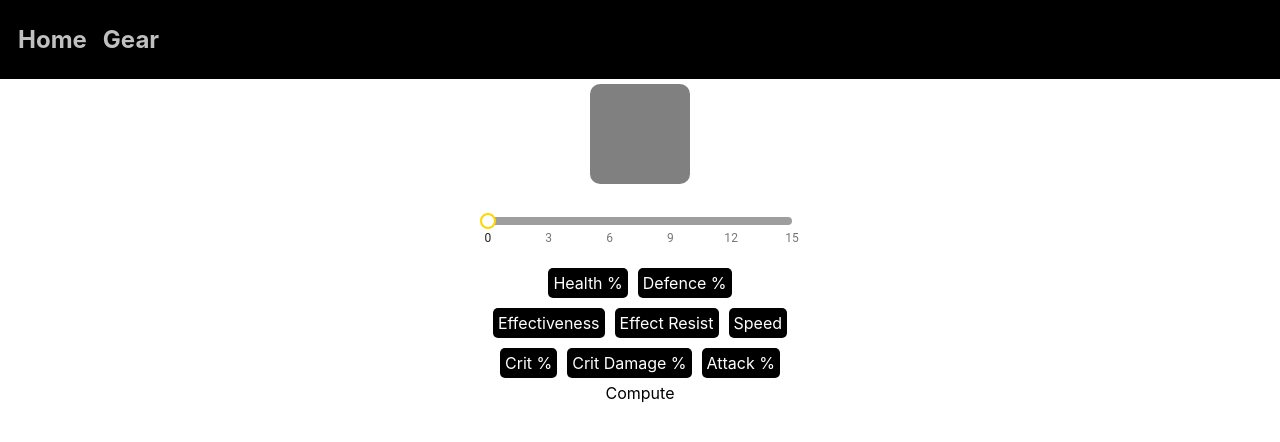
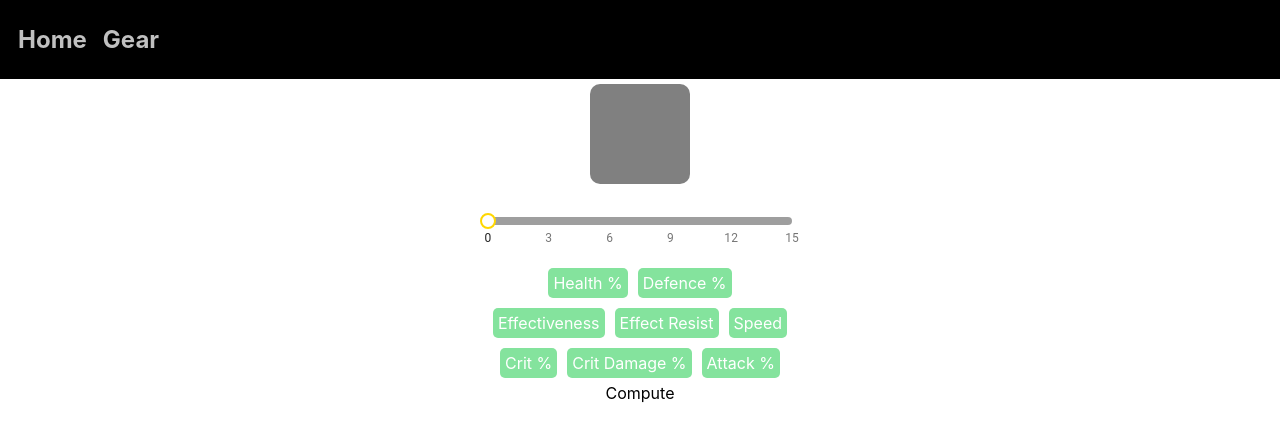
Before and after one commit to Cameronl14320/epic7-rebuilt, a Next.js app: page /gear in a window 1280 px wide. Shown: the top 442 px of the page. Built offline with nearby package versions, Linux system fonts and the light colour scheme.

Commit message:
substat select color highlight and proper selection

```diff
--- /dev/null
+++ b/components/gear/substat/SubstatButton.tsx
@@ -0,0 +1,43 @@
+import { Box } from 'rebass'
+import { useState } from 'react'
+import { SubStat } from '../../../objects/SubStat';
+import GearSelection from '../../../objects/GearSelection'
+import { Button, Color } from '../../../styles/theme'
+
+const subSelectStyle = {
+    display: 'inline-flex',
+    textAlign: 'center',
+    margin: Button.mx,
+    padding: Button.padding,
+    borderRadius: Button.borderRadius,
+    background: Color.theme.primary,
+    color: Color.theme.secondary,
+    ":hover": {
+        cursor: "pointer",
+    }
+}
+
+interface buttonProps {
+    substat : SubStat
+    substats : GearSelection
+}
+
+export default function SubButton(props : buttonProps) {
+    const { substat, substats } = props;
+    const [selected, onSelect] = useState(false);
+
+    return (
+        <Box key={substat.name} id={substat.name} sx={subSelectStyle} style={{
+            background: selected?Color.theme.selectedPrimary:Color.theme.selectedSecondary,
+        }} onClick={() => {
+            substats.addSelection(substat);
+            if (substats.getMatch(substat)) {
+                onSelect(true);
+            } else {
+                onSelect(false);
+            }
+        }}>
+            {substat.name}
+        </Box>
+    )
+}
--- a/components/gear/substat/SubstatSelect.tsx
+++ b/components/gear/substat/SubstatSelect.tsx
@@ -2,20 +2,8 @@ import GearSelection from '../../../objects/GearSelection'
 import { SubArray, SubStat } from '../../../objects/SubStat'
 import { Box } from 'rebass'
 import { Button, Color } from '../../../styles/theme'
+import SubstatButton from './SubstatButton'
 
-
-const subSelectStyle = {
-    display: 'inline-flex',
-    textAlign: 'center',
-    margin: Button.mx,
-    padding: Button.padding,
-    borderRadius: Button.borderRadius,
-    background: Color.theme.primary,
-    color: Color.theme.secondary,
-    ":hover": {
-        cursor: "pointer",
-    }
-}
 
 interface substatProps {
     substats : GearSelection
@@ -44,11 +32,7 @@ export default function SubstatSelect(props : substatProps) {
         var subStatType = [];
         for(let n = 0; n <  type.length; n++) {
             subStatType.push(
-                <Box key={type[n].name} id={type[n].name} sx={subSelectStyle} onClick={() => {
-                    substats.addSelection(type[n]);
-                }}>
-                    {type[n].name}
-                </Box>
+                <SubstatButton substat={type[n]} substats={substats}></SubstatButton>
             )
         }
         subSelectGrid.push(
--- a/objects/GearSelection.tsx
+++ b/objects/GearSelection.tsx
@@ -7,7 +7,7 @@ export default class {
     private selected : SubStat[] = [];
 
     // Checks whether a SubStat is already selected
-    private getMatch(selection : SubStat) {
+    public getMatch(selection : SubStat) {
         for (let n = 0; n < this.selected.length; n++) {
             if (this.selected[n] === selection) {
                 return true;
```
